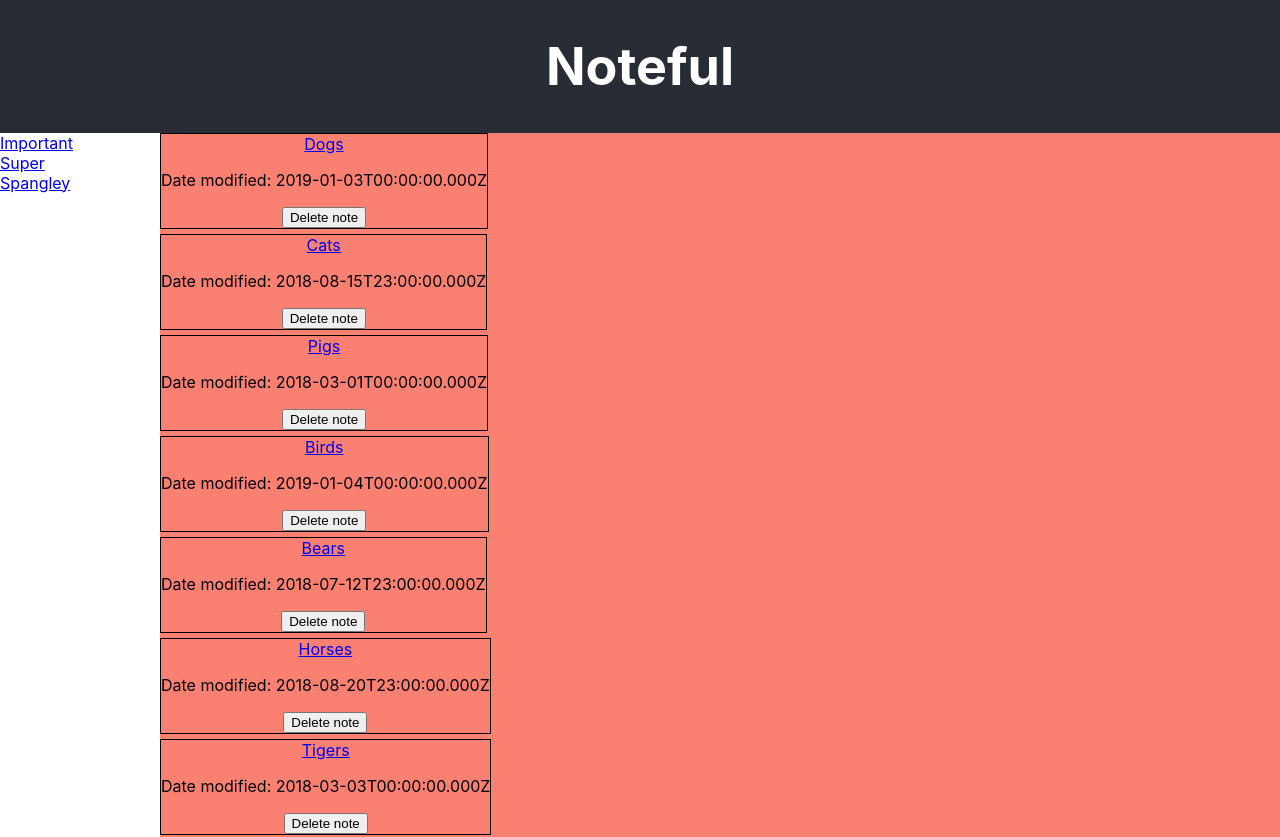
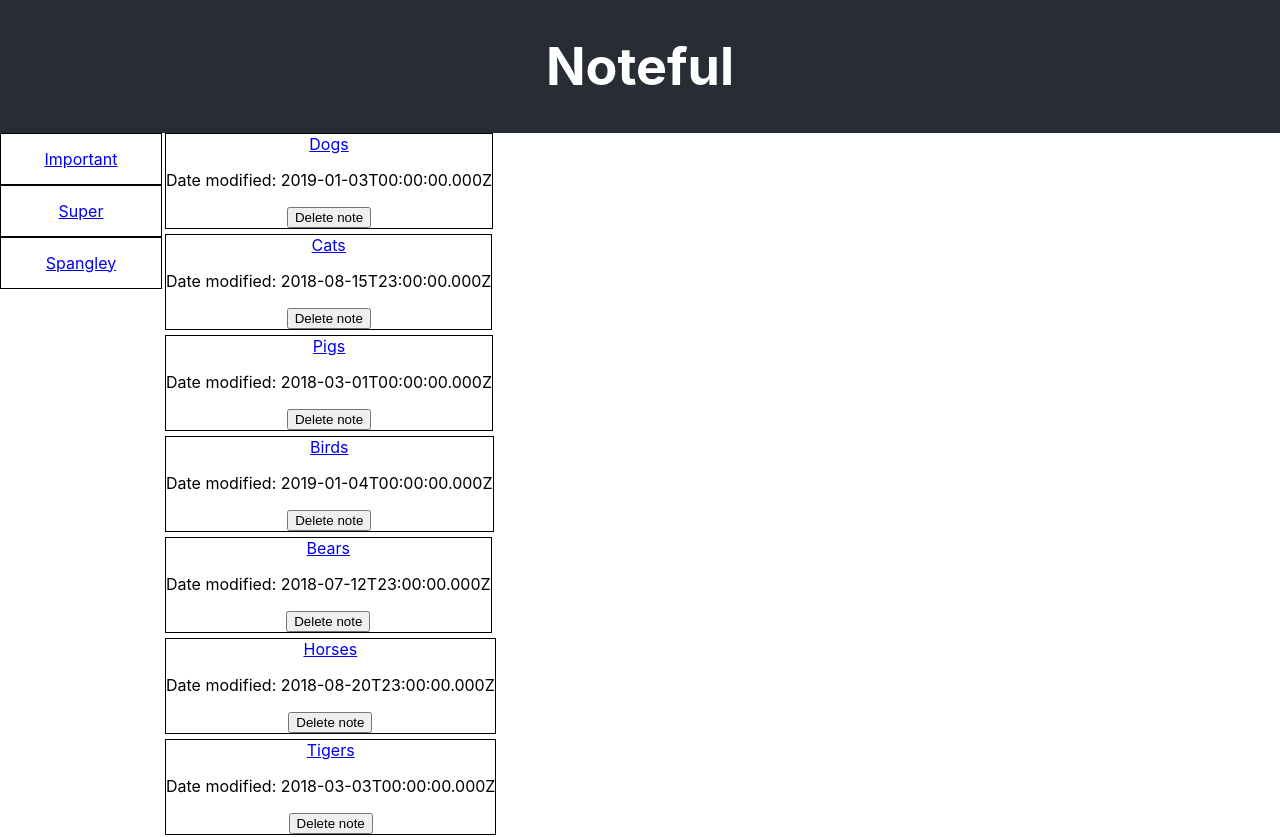
Before and after one commit to thinkful-ei-bee/joel-davidbo-noteful, a React (Create React App) app: page / in a window 1280 px wide. Shown: the top 837 px of the page. Built offline with nearby package versions, Linux system fonts and the light colour scheme.

Commit message:
style left mu

```diff
--- a/src/App.css
+++ b/src/App.css
@@ -24,7 +24,7 @@ header {
 }
 
 .right-content {
-  background-color: salmon;
+  /* background-color: salmon; */
   flex-grow: 1;
 }
 
@@ -41,6 +41,16 @@ li {
   color: black;
 }
 
+.folder-list li {
+  padding: 15px 0;
+  width: 10em;
+  border: 1px solid black;
+}
+
+.notes-list {
+  margin-left: 5px;
+}
+
 .notes-list li {
   border: 1px black solid;
   margin-bottom: 5px;
```
